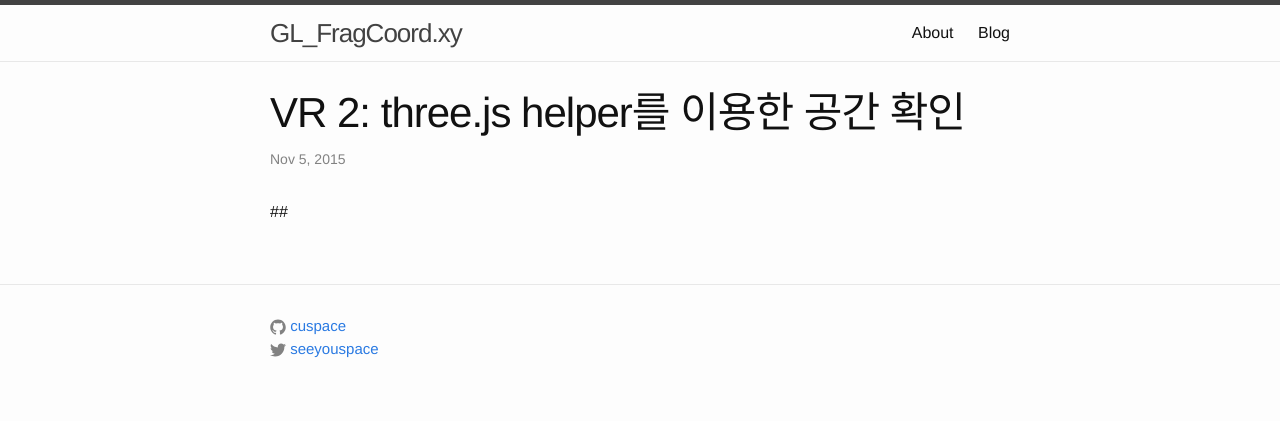
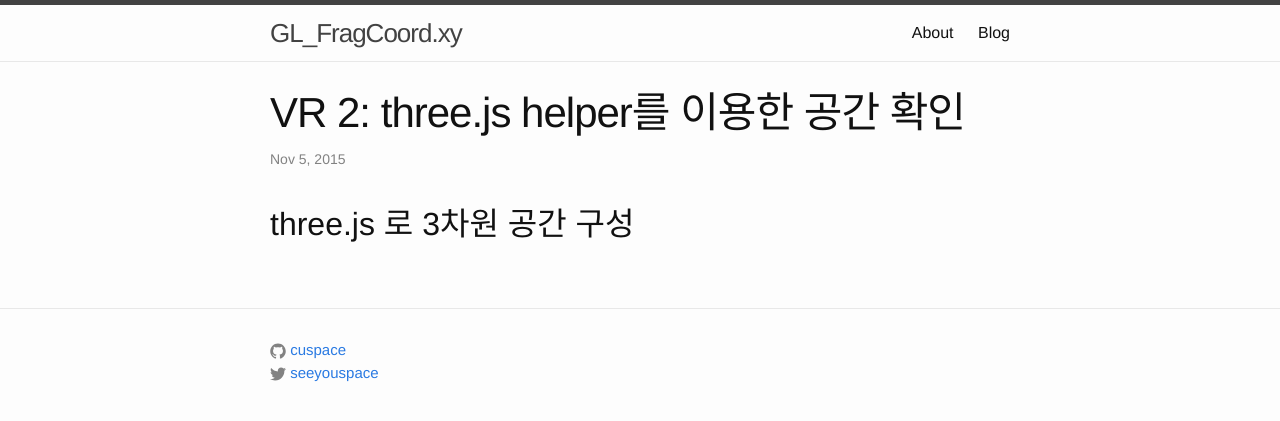
Before and after one commit to cuspace/cuspace.github.io, a Jekyll site: the page built from _posts/2015-11-5-vr-threejs-brackets2.md, in a window 1280 px wide. Shown: the top 421 px of the page. Built offline with Jekyll 4.4.1, drawn with Linux system fonts in a browser that asks for light colours; Markdown is read by kramdown in place of the engine named in the settings.

Commit message:
add 2015-11-5-vr-threejs-brackets2.md

```diff
--- a/_posts/2015-11-5-vr-threejs-brackets2.md
+++ b/_posts/2015-11-5-vr-threejs-brackets2.md
@@ -5,4 +5,4 @@ date:   2015-11-5 11:00:00
 categories: jekyll update
 ---
 
-##
+## three.js 로 3차원 공간 구성
```
